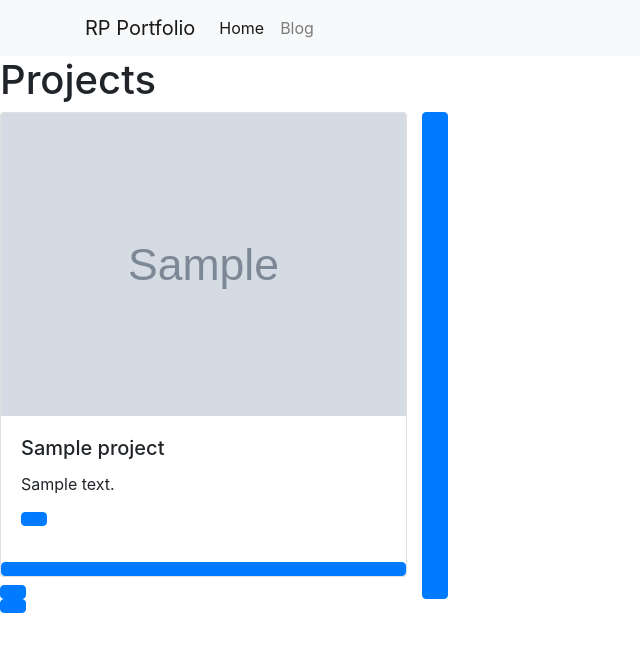
After one commit to nyowusu/ptfolio, a Django app: page /projects/ in a window 1280 px wide. The commit adds this page. Shown: the top 652 px of the page, without its empty margins (0-640 px from the left). Run offline with Django 3.2, Linux system fonts and the light colour scheme; tables that the repository leaves empty hold one stand-in row (values such as "Sample post"); grey boxes marked "Sample" are stand-in pictures; some libraries are stand-ins or nearby versions.

Commit message:
Templates completed

```diff
--- a/personal_portfolio/templates/base.html
+++ b/personal_portfolio/templates/base.html
@@ -1 +1,35 @@
- {% block blockname %} {% endblock blockname %}
+<link rel="stylesheet" href="https://stackpath.bootstrapcdn.com/bootstrap/4.1.3/css/bootstrap.min.css"
+    integrity="sha384-MCw98/SFnGE8fJT3GXwEOngsV7Zt27NXFoaoApmYm81iuXoPkFOJwJ8ERdknLPMO" crossorigin="anonymous">
+
+<nav class="navbar navbar-expand-lg navbar-light bg-light">
+    <div class="container">
+        <a class="navbar-brand" href="{% url 'project_index' %}">RP Portfolio</a>
+        <button class="navbar-toggler" type="button" data-toggle="collapse" data-target="#navbarSupportedContent" aria-controls="navbarSupportedContent" aria-expanded="false" aria-label="Toggle navigation">
+          <span class="navbar-toggler-icon"></span>
+        </button>
+
+        <div class="collapse navbar-collapse" id="navbarSupportedContent">
+          <ul class="navbar-nav mr-auto">
+            <li class="nav-item active">
+              <a class="nav-link" href="{% url 'project_index' %}">Home</a>
+            </li>
+            <li class="nav-item">
+              <a class="nav-link" href="{% url 'blog_index' %}">Blog</a>
+            </li>
+          </ul>
+        </div>
+    </div>
+
+</nav>
+
+{% block blockname %} {% endblock blockname %}
+
+<script src="https://code.jquery.com/jquery-3.3.1.slim.min.js"
+    integrity="sha384-q8i/X+965DzO0rT7abK41JStQIAqVgRVzpbzo5smXKp4YfRvH+8abtTE1Pi6jizo"
+    crossorigin="anonymous"></script>
+<script src="https://cdnjs.cloudflare.com/ajax/libs/popper.js/1.14.3/umd/popper.min.js"
+    integrity="sha384-ZMP7rVo3mIykV+2+9J3UJ46jBk0WLaUAdn689aCwoqbBJiSnjAK/l8WvCWPIPm49"
+    crossorigin="anonymous"></script>
+<script src="https://stackpath.bootstrapcdn.com/bootstrap/4.1.3/js/bootstrap.min.js"
+    integrity="sha384-ChfqqxuZUCnJSK3+MXmPNIyE6ZbWh2IMqE241rYiqJxyMiZ6OW/JmZQ5stwEULTy"
+    crossorigin="anonymous"></script>
--- a/personal_portfolio/urls.py
+++ b/personal_portfolio/urls.py
@@ -14,8 +14,9 @@ Including another URLconf
     2. Add a URL to urlpatterns:  path('blog/', include('blog.urls'))
 """
 from django.contrib import admin
-from django.urls import include,path
+from django.urls import include, path
 
 urlpatterns = [
-    path('admin/', admin.site.urls),
+    path("projects/", include("projects.urls")),
+    path("admin/", admin.site.urls),
 ]
--- a/projects/models.py
+++ b/projects/models.py
@@ -6,3 +6,5 @@ class Project(models.Model):
     description = models.TextField()
     technology = models.CharField(max_length=20)
     image = models.FilePathField(path="/img")
+
+    objects = models.Manager()
--- /dev/null
+++ b/projects/templates/project_index.html
@@ -0,0 +1,22 @@
+{% extends "base.html" %}
+{% load static %}
+
+{% block blockname %}
+    <h1>Projects</h1>
+    <div class="row">
+
+        {% for project in projects %}
+            <div class="col-md-4">
+                <div class="card mb-2">
+                    <img class="card-img-top" src="{% static project.image %}">
+                    <div class="card-body">
+                        <h5 class="card-title">{{project.title}}</h5>
+                        <p class="card-text">{{project.description}}<p>
+                        <a href="{% url 'project_detail' project.pk %}" class="btn btn-primary">
+                    </div>
+                </div>
+            </div>
+        {% endfor %}
+
+    </div>
+{% endblock blockname %}
--- /dev/null
+++ b/projects/urls.py
@@ -0,0 +1,9 @@
+from django.urls import path
+from . import views
+
+# urls for specific views
+urlpatterns = [
+    path("", views.project_index, name="project_index"),
+    path("<int:pk>/", views.project_detail, name="project_detail"),
+    path("blog_index/", views.project_index, name="blog_index"),
+]
--- a/projects/views.py
+++ b/projects/views.py
@@ -1,3 +1,17 @@
 from django.shortcuts import render
+from projects.models import Project
 
-# Create your views here.
+## project index function view for all projects
+def project_index(request):
+    projects = Project.objects.all()
+    context = {"projects": projects}
+
+    return render(request, "project_index.html", context)
+
+
+## a details view for each project
+def project_detail(request, pk):
+    project = Project.objects.get(pk=pk)
+    context = {"project": project}
+
+    return render(request, "project_detail.html", context)
```
Also changed, not shown: personal_portfolio/settings.py (+42 -48 lines), projects/templates/project_detail.html (added, +7 -0 lines), projects/static/img/old/project1 2.png (added), projects/static/img/old/project2 2.png (added), 6 other files.
